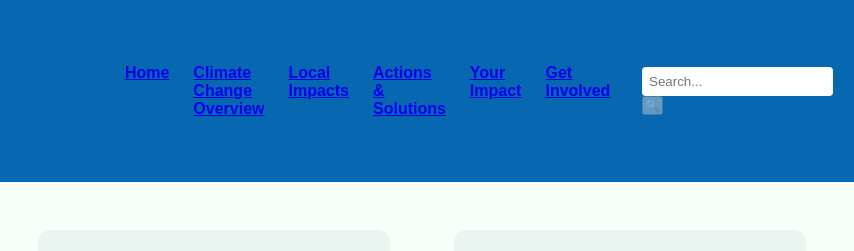
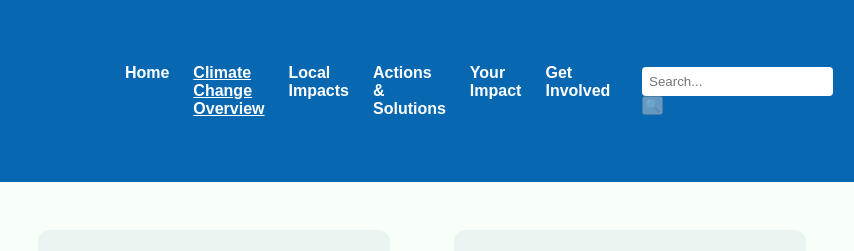
Before and after one commit to BrodenP/2008ICT-Group2, a plain HTML site: page content_page1.html in a window 1280 px wide. Shown: the top 251 px of the page, 426-1280 px from the left. Drawn offline with Linux system fonts and the light colour scheme; grey boxes are pictures that could not be loaded.

Commit message:
Updated Navigation Bar

```diff
--- a/content_page1.html
+++ b/content_page1.html
@@ -18,7 +18,7 @@
 
       <nav class="nav">
         <a href="index.html">Home</a>
-        <a href="content_page1.html">Climate Change Overview</a>
+        <a href="content_page1.html" class="active">Climate Change Overview</a>
         <a href="content_page2.html">Local Impacts</a>
         <a href="content_page3.html">Actions & Solutions</a>
         <a href="content_page4.html">Your Impact</a>
--- a/styles.css
+++ b/styles.css
@@ -51,6 +51,20 @@
     background-color: #0767B1;
     padding: 1em;
     color: #FFFFFF;
+  }
+
+  .nav a {
+    color: #FFFFFF;
+    text-decoration: none;
+    font-weight: bold;
+  }
+
+  .nav a:hover {
+    text-decoration: underline;
+  }
+
+  .nav a.active {
+    text-decoration: underline;
   }
 
   .search-bar {
```
Also changed, not shown: content_page2.html (+1 -1 lines), content_page3.html (+1 -1 lines), content_page4.html (+1 -1 lines), content_page5.html (+1 -1 lines), index.html (+1 -1 lines).
